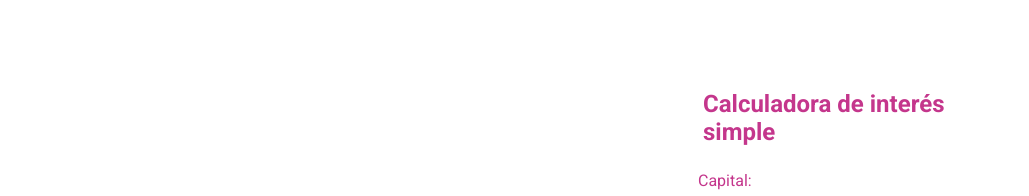
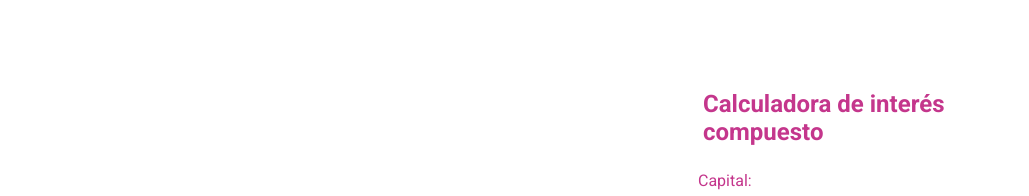
Before and after one commit to bcmfranco/crystal, a Nuxt app: page /compound in a window 1280 px wide. Shown: the top 196 px of the page, without its empty margins (108-1137 px from the left). Built offline with nearby package versions, Linux system fonts and the light colour scheme.

Commit message:
Text correction

```diff
--- a/src/pages/compound.vue
+++ b/src/pages/compound.vue
@@ -6,7 +6,7 @@
     </div>
     <form id="calculator_form" action="">
       <div id="form_head">
-        <h2>Calculadora de interés simple</h2>
+        <h2>Calculadora de interés compuesto</h2>
       </div>
 
       <label for="capital">Capital:</label>
```
